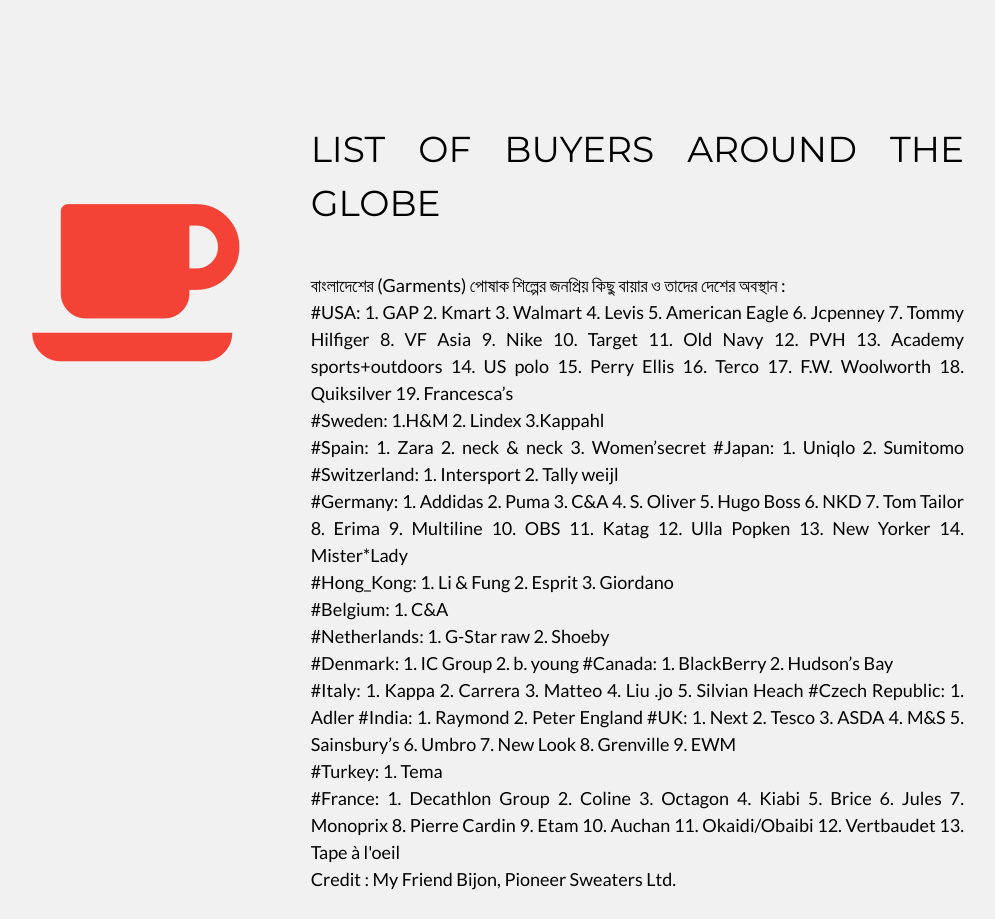
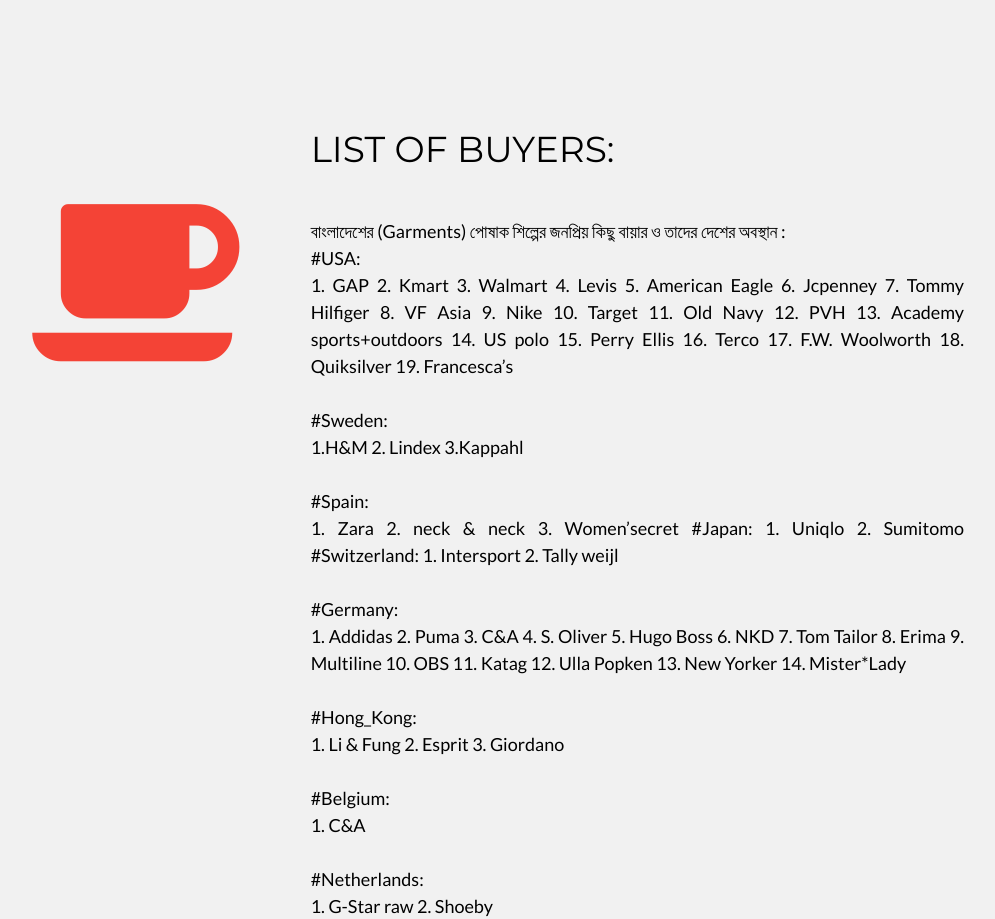
Before and after one commit to RKDATTA/MerchandisingHero, a plain HTML site: page index.html in a window 1280 px wide. Shown: the part 1900-2819 px from the top of the page, without its empty margins (166-1161 px from the left). Drawn offline with nearby package versions, Linux system fonts and the light colour scheme.

Commit message:
1.21final

```diff
--- a/index.html
+++ b/index.html
@@ -87,29 +87,30 @@
     </div>
 
     <div class="w3-twothird w3-justify">
-      <h1>LIST OF BUYERS AROUND THE GLOBE</h1>
+      <h1>LIST OF BUYERS:</h1>
       <h5 class="w3-padding-32">বাংলাদেশের (Garments) পোষাক শিল্পের জনপ্রিয় কিছু বায়ার ও তাদের দেশের অবস্থান : <br>
-        #USA: 1. GAP 2. Kmart 3. Walmart 4. Levis 5. American Eagle 6. Jcpenney 7. Tommy Hilfiger 8. VF Asia 9. Nike 10. Target 11. Old Navy 12. PVH 13. Academy sports+outdoors 14. US polo 15. Perry Ellis 16. Terco 17. F.W. Woolworth 18. Quiksilver 19. Francesca’s<br>
+        #USA:<br>
+        1. GAP 2. Kmart 3. Walmart 4. Levis 5. American Eagle 6. Jcpenney 7. Tommy Hilfiger 8. VF Asia 9. Nike 10. Target 11. Old Navy 12. PVH 13. Academy sports+outdoors 14. US polo 15. Perry Ellis 16. Terco 17. F.W. Woolworth 18. Quiksilver 19. Francesca’s<br><br>
 
-        #Sweden: 1.H&M 2. Lindex 3.Kappahl<br>
+        #Sweden:<br> 1.H&M 2. Lindex 3.Kappahl<br><br>
 
-        #Spain: 1. Zara 2. neck & neck 3. Women’secret #Japan: 1. Uniqlo 2. Sumitomo #Switzerland: 1. Intersport 2. Tally weijl<br>
+        #Spain:<br> 1. Zara 2. neck & neck 3. Women’secret #Japan: 1. Uniqlo 2. Sumitomo #Switzerland: 1. Intersport 2. Tally weijl<br><br>
 
-        #Germany: 1. Addidas 2. Puma 3. C&A 4. S. Oliver 5. Hugo Boss 6. NKD 7. Tom Tailor 8. Erima 9. Multiline 10. OBS 11. Katag 12. Ulla Popken 13. New Yorker 14. Mister*Lady<br>
+        #Germany:<br> 1. Addidas 2. Puma 3. C&A 4. S. Oliver 5. Hugo Boss 6. NKD 7. Tom Tailor 8. Erima 9. Multiline 10. OBS 11. Katag 12. Ulla Popken 13. New Yorker 14. Mister*Lady<br><br>
 
-        #Hong_Kong: 1. Li & Fung 2. Esprit 3. Giordano<br>
+        #Hong_Kong:<br> 1. Li & Fung 2. Esprit 3. Giordano<br><br>
 
-        #Belgium: 1. C&A<br>
+        #Belgium:<br> 1. C&A<br><br>
 
-        #Netherlands: 1. G-Star raw 2. Shoeby<br>
+        #Netherlands:<br> 1. G-Star raw 2. Shoeby<br><br>
 
-        #Denmark: 1. IC Group 2. b. young #Canada: 1. BlackBerry 2. Hudson’s Bay<br>
+        #Denmark:<br> 1. IC Group 2. b. young #Canada: 1. BlackBerry 2. Hudson’s Bay<br><br>
 
-        #Italy: 1. Kappa 2. Carrera 3. Matteo 4. Liu .jo 5. Silvian Heach #Czech Republic: 1. Adler #India: 1. Raymond 2. Peter England #UK: 1. Next 2. Tesco 3. ASDA 4. M&S 5. Sainsbury’s 6. Umbro 7. New Look 8. Grenville 9. EWM<br>
+        #Italy:<br> 1. Kappa 2. Carrera 3. Matteo 4. Liu .jo 5. Silvian Heach #Czech Republic: 1. Adler #India: 1. Raymond 2. Peter England #UK: 1. Next 2. Tesco 3. ASDA 4. M&S 5. Sainsbury’s 6. Umbro 7. New Look 8. Grenville 9. EWM<br><br>
 
-        #Turkey: 1. Tema<br>
+        #Turkey:<br> 1. Tema<br><br>
 
-        #France: 1. Decathlon Group 2. Coline 3. Octagon 4. Kiabi 5. Brice 6. Jules 7. Monoprix 8. Pierre Cardin 9. Etam 10. Auchan 11. Okaidi/Obaibi 12. Vertbaudet 13. Tape à l'oeil<br>
+        #France:<br> 1. Decathlon Group 2. Coline 3. Octagon 4. Kiabi 5. Brice 6. Jules 7. Monoprix 8. Pierre Cardin 9. Etam 10. Auchan 11. Okaidi/Obaibi 12. Vertbaudet 13. Tape à l'oeil<br><br>
         Credit : My Friend Bijon, Pioneer Sweaters Ltd.</h5>
 
       <p class="w3-text-grey">Lorem ipsum dolor sit amet, consectetur adipiscing elit, sed do eiusmod tempor incididunt ut labore et dolore magna aliqua. Ut enim ad minim veniam, quis nostrud exercitation ullamco laboris nisi ut aliquip ex ea commodo consequat. Excepteur sint
```
